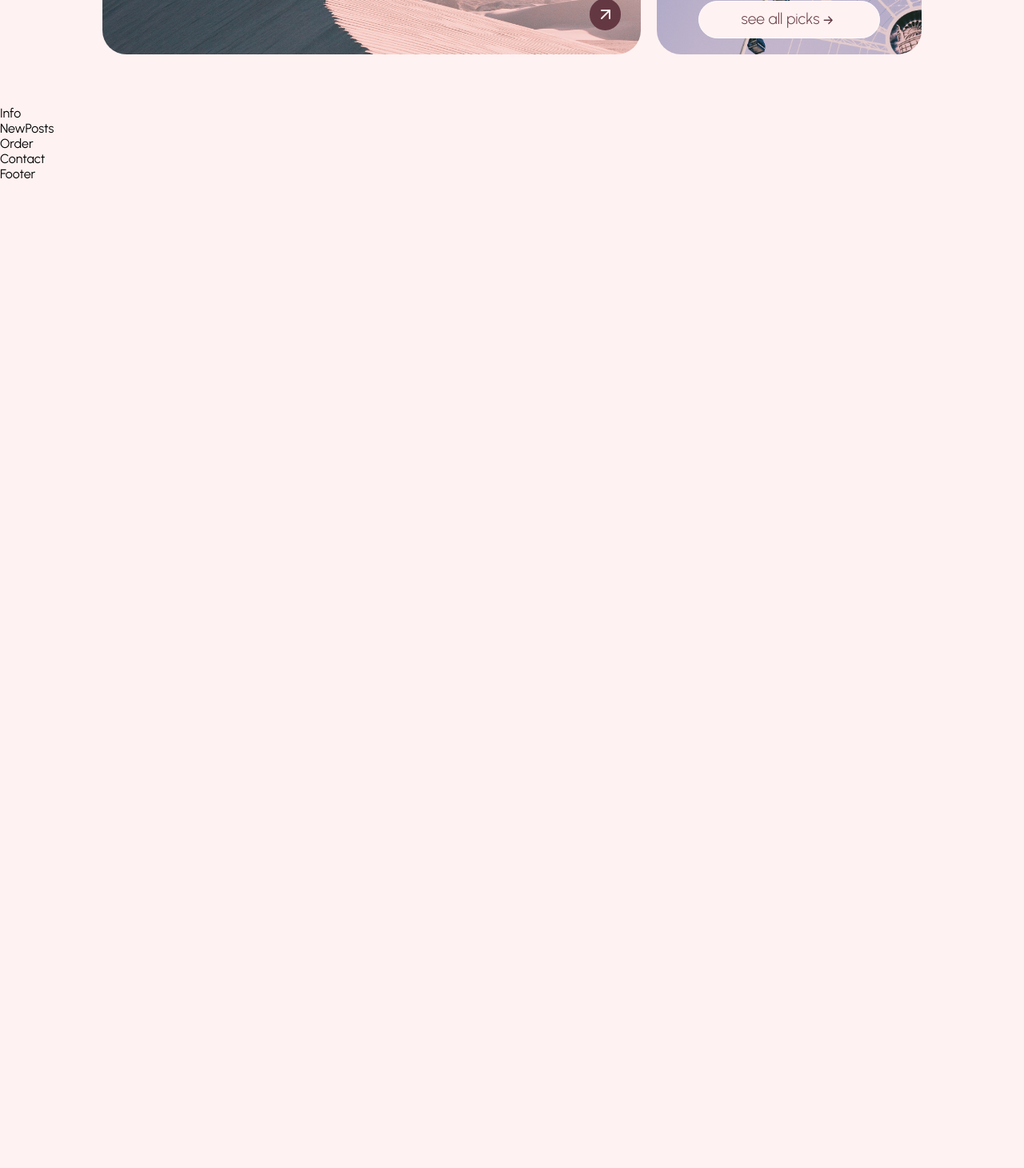
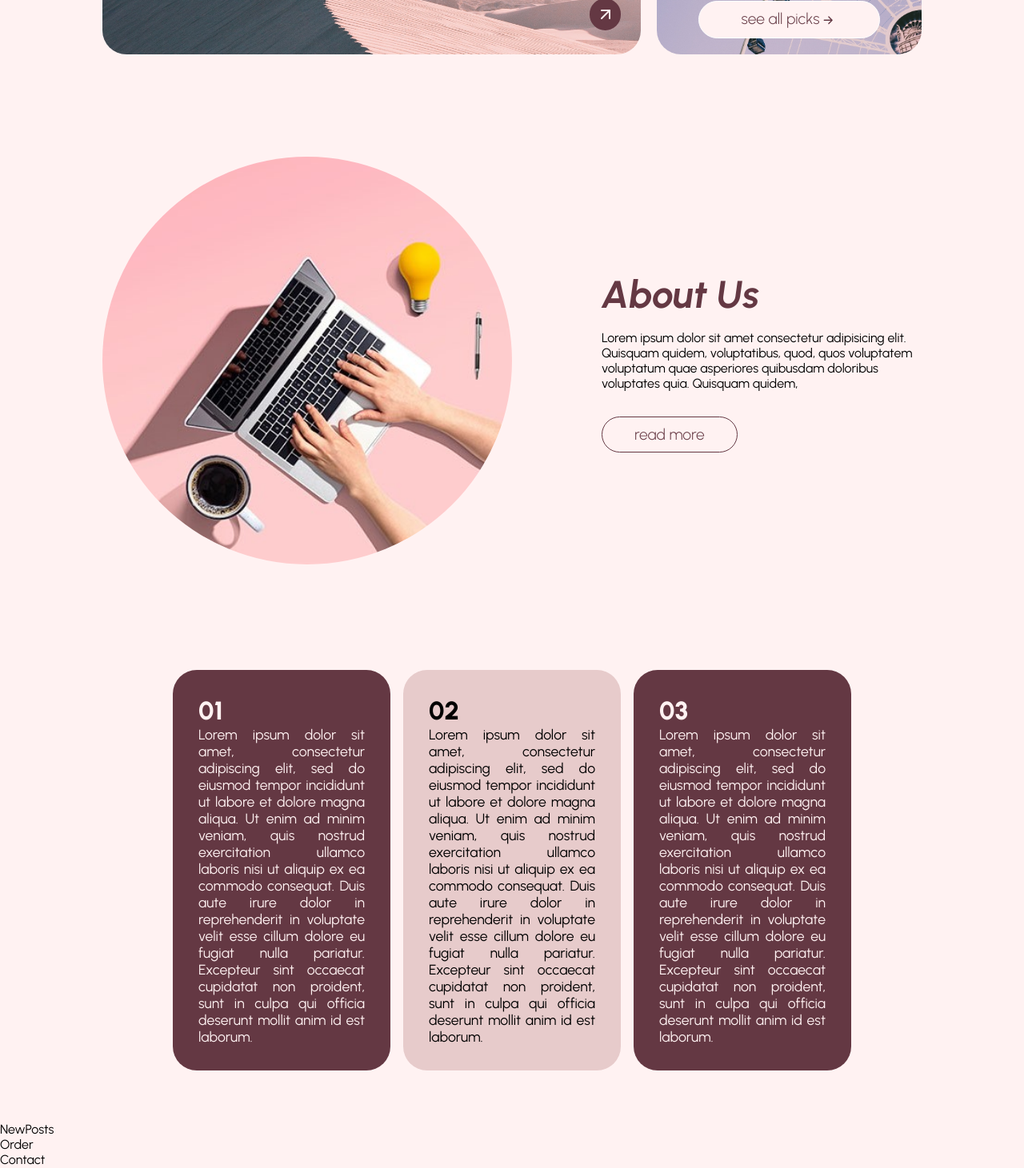
Before and after one commit to alya1007/oasis, a React (Vite) app: page / in a window 1280 px wide. Shown: the part 1960-3421 px from the top of the page at 80% size. Before the commit the page ends 2187 px from the top, so only its background shows below. Built offline with nearby package versions, Linux system fonts and the light colour scheme.

Commit message:
info section

```diff
--- a/src/components/index.js
+++ b/src/components/index.js
@@ -7,3 +7,4 @@ export { default as BestArticle } from "./article/bestArticle/BestArticle";
 export { default as DateBox } from "./article/dateBox/DateBox";
 export { default as TypeBox } from "./article/typeBox/TypeBox";
 export { default as TitleLink } from "./titleLink/TitleLink";
+export { default as InfoCard } from "./infoCard/InfoCard";
--- /dev/null
+++ b/src/components/infoCard/InfoCard.jsx
@@ -0,0 +1,24 @@
+import "./infoCard.css";
+import PropTypes from "prop-types";
+
+const InfoCard = ({ number, text, backgroundColor, color }) => {
+	const style = {
+		backgroundColor: backgroundColor,
+		color: color ? color : "var(--color-second-pallet__quaternary)",
+	};
+	return (
+		<div className="info-card" style={style}>
+			<h1 className="info-card__number">{number}</h1>
+			<p className="info-card__text">{text}</p>
+		</div>
+	);
+};
+
+export default InfoCard;
+
+InfoCard.propTypes = {
+	number: PropTypes.number.isRequired,
+	text: PropTypes.string.isRequired,
+	backgroundColor: PropTypes.string.isRequired,
+	color: PropTypes.string,
+};
--- /dev/null
+++ b/src/components/infoCard/infoCard.css
@@ -0,0 +1,13 @@
+.info-card {
+	border-radius: var(--border-radius);
+	padding: 2rem;
+	margin: 8rem 0.5rem 0;
+	text-align: justify;
+	text-justify: inter-word;
+	font-size: 1.1rem;
+}
+
+.info-card__number {
+	font-size: 2rem;
+	font-weight: 800;
+}
--- a/src/components/titleLink/titleLink.css
+++ b/src/components/titleLink/titleLink.css
@@ -4,6 +4,7 @@
 	text-decoration: none;
 	color: var(--color-primary);
 	transition: 0.3s;
+	cursor: pointer;
 }
 .title__link-icon {
 	position: relative;
--- a/src/containers/home/info/Info.jsx
+++ b/src/containers/home/info/Info.jsx
@@ -1,8 +1,36 @@
 // eslint-disable-next-line no-unused-vars
 import React from "react";
+import InfoImage from "../../../assets/images/info.jpg";
+import "./info.css";
+import { InfoCard } from "../../../components";
+import { infoCardsData } from "../../../data/infoCardsData";
 
 const Info = () => {
-	return <div>Info</div>;
+	return (
+		<section className="section__padding">
+			<div className="container">
+				<div className="info">
+					<div className="info__image">
+						<img src={InfoImage} alt="infoImage" />
+					</div>
+					<div className="info__content">
+						<h2 className="info__title section__title">About Us</h2>
+						<p className="info__text">
+							Lorem ipsum dolor sit amet consectetur adipisicing elit. Quisquam
+							quidem, voluptatibus, quod, quos voluptatem voluptatum quae
+							asperiores quibusdam doloribus voluptates quia. Quisquam quidem,
+						</p>
+						<button className="button-light">read more</button>
+					</div>
+				</div>
+				<div className="info__cards">
+					{infoCardsData.map((infoCardData) => (
+						<InfoCard key={infoCardData.number} {...infoCardData} />
+					))}
+				</div>
+			</div>
+		</section>
+	);
 };
 
 export default Info;
--- a/src/containers/home/info/info.css
+++ b/src/containers/home/info/info.css
@@ -0,0 +1,34 @@
+.info {
+	display: flex;
+	flex-direction: row;
+	justify-content: space-between;
+	align-items: center;
+}
+
+.info__image img {
+	border-radius: 50%;
+	width: 100%;
+}
+
+.info__image,
+.info__content {
+	flex-basis: 50%;
+	flex-grow: 0;
+	flex-shrink: 0;
+}
+
+.info__text {
+	margin: 1rem 0 2rem;
+}
+
+.info__content {
+	padding-left: 7rem;
+}
+
+.info__cards {
+	display: flex;
+	flex-direction: row;
+	justify-content: center;
+	align-items: center;
+	padding: 0 5rem;
+}
--- /dev/null
+++ b/src/data/infoCardsData.jsx
@@ -0,0 +1,18 @@
+export const infoCardsData = [
+	{
+		number: "01",
+		text: "Lorem ipsum dolor sit amet, consectetur adipiscing elit, sed do eiusmod tempor incididunt ut labore et dolore magna aliqua. Ut enim ad minim veniam, quis nostrud exercitation ullamco laboris nisi ut aliquip ex ea commodo consequat. Duis aute irure dolor in reprehenderit in voluptate velit esse cillum dolore eu fugiat nulla pariatur. Excepteur sint occaecat cupidatat non proident, sunt in culpa qui officia deserunt mollit anim id est laborum.",
+		backgroundColor: "var(--color-primary)",
+	},
+	{
+		number: "02",
+		text: "Lorem ipsum dolor sit amet, consectetur adipiscing elit, sed do eiusmod tempor incididunt ut labore et dolore magna aliqua. Ut enim ad minim veniam, quis nostrud exercitation ullamco laboris nisi ut aliquip ex ea commodo consequat. Duis aute irure dolor in reprehenderit in voluptate velit esse cillum dolore eu fugiat nulla pariatur. Excepteur sint occaecat cupidatat non proident, sunt in culpa qui officia deserunt mollit anim id est laborum.",
+		backgroundColor: "var(--color-quaternary)",
+		color: "black",
+	},
+	{
+		number: "03",
+		text: "Lorem ipsum dolor sit amet, consectetur adipiscing elit, sed do eiusmod tempor incididunt ut labore et dolore magna aliqua. Ut enim ad minim veniam, quis nostrud exercitation ullamco laboris nisi ut aliquip ex ea commodo consequat. Duis aute irure dolor in reprehenderit in voluptate velit esse cillum dolore eu fugiat nulla pariatur. Excepteur sint occaecat cupidatat non proident, sunt in culpa qui officia deserunt mollit anim id est laborum.",
+		backgroundColor: "var(--color-primary)",
+	},
+];
--- a/src/index.css
+++ b/src/index.css
@@ -10,6 +10,7 @@
 	--color-second-pallet__tertiary: #e5e0ff;
 	--color-second-pallet__quaternary: #fff2f2;
 
+	--border-radius: 30px;
 	--image__border-radius: 30px;
 	--button__border-radius: 30px;
 	--date__border-radius: 30px;
```
Also changed, not shown: src/assets/images/info.jpg (added).
